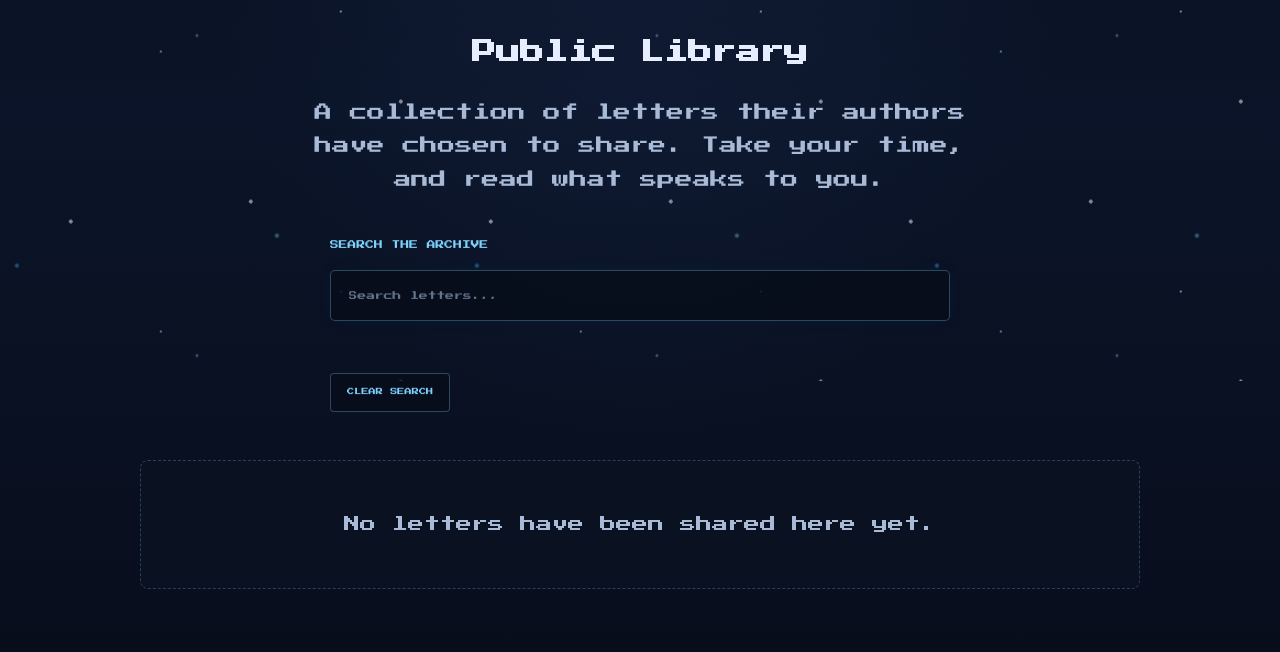
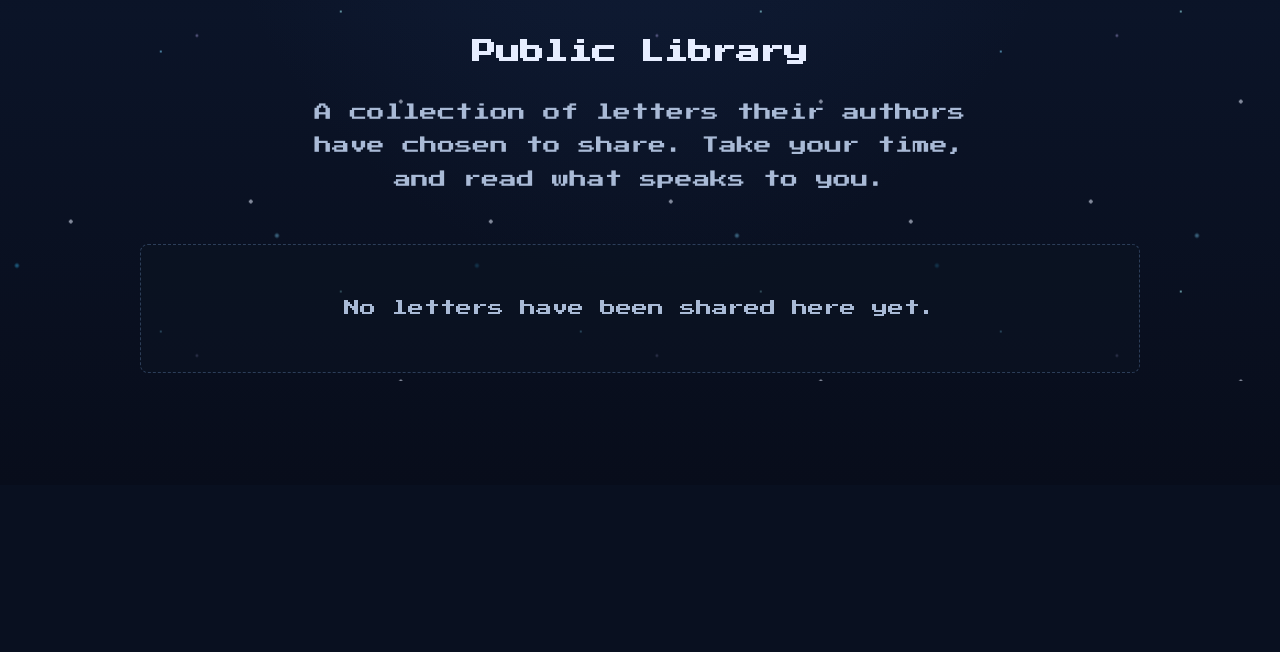
Before and after one commit to dandorii/Tsukuyomi, a Flask app: page /library in a window 1280 px wide. Shown: the part 419-1071 px from the top of the page. After the commit the page ends 800 px from the top, so only its background shows below. Run offline with Flask 3, Linux system fonts and the light colour scheme; data that the repository does not hold is empty; some libraries are stand-ins or nearby versions.

Commit message:
Remove search bar from public library

```diff
--- a/templates/public_library.html
+++ b/templates/public_library.html
@@ -42,32 +42,6 @@
                 A collection of letters their authors have chosen to share.
                 Take your time, and read what speaks to you.
             </p>
-
-            <div class="library-search">
-                <label for="library-search-input">SEARCH THE ARCHIVE</label>
-
-                <input
-                    type="search"
-                    id="library-search-input"
-                    placeholder="Search letters..."
-                    autocomplete="off"
-                    aria-describedby="library-search-status"
-                >
-
-                <p
-                    id="library-search-status"
-                    class="library-search-status"
-                    role="status"
-                    aria-live="polite"
-                ></p>
-                <button
-                    type="button"
-                    id="library-search-clear"
-                    class="library-search-clear"
-                >
-                    CLEAR SEARCH
-                </button>
-            </div>
         </section>
 
         {% if letters %}
```
